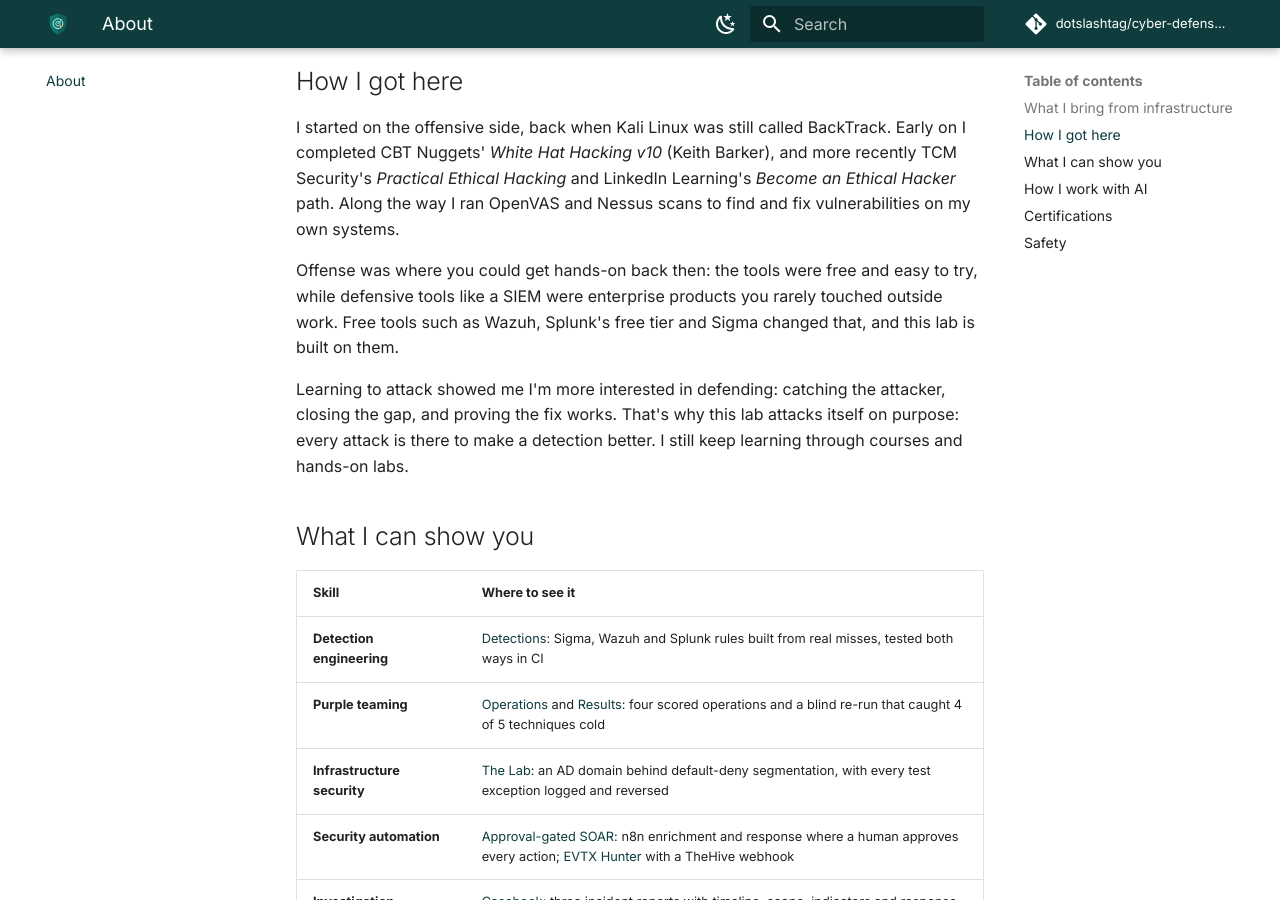
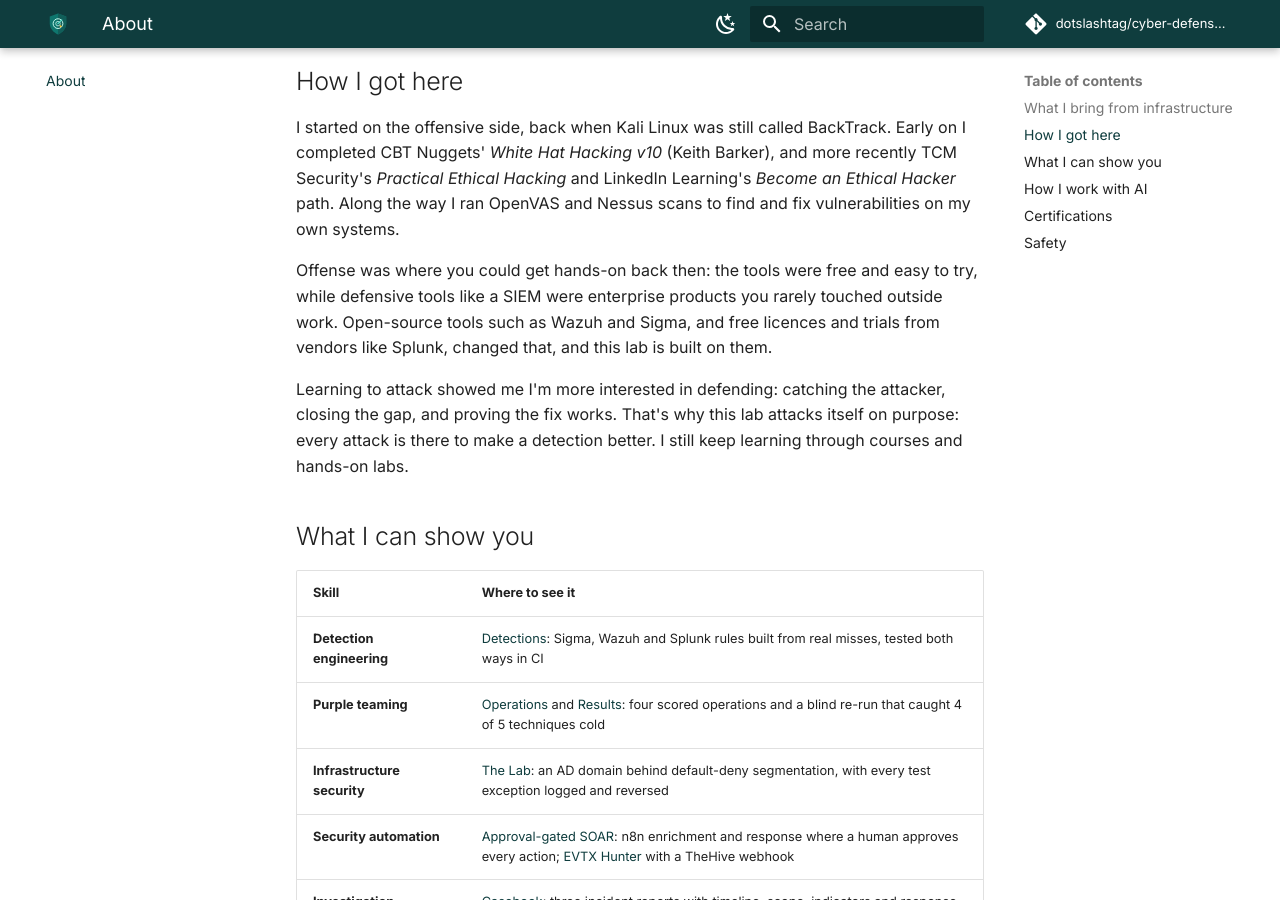
Before and after one commit to dotslashtag/cyber-defense-lab, an MkDocs documentation site: the page built from docs/about.md, in a window 1280 px wide and 900 px high, scrolled down 759 px. Built offline with MkDocs 1.6.1 and Material for MkDocs 9.7.7, drawn with Linux system fonts in a browser that asks for light colours; comment, search, counter and statistics services are not loaded.

Commit message:
Docs: About page: Splunk in the lab is a trial, not the free tier
Rewords the sentence so it doesn't claim the lab runs Splunk Free; the
lab notes record a trial licence.

Co-Authored-By: Claude Opus 5.5 <noreply@anthropic.com>
Claude-Session: https://claude.ai/code/session_01VSxWRXTvMG1cQKzoG3F5Sa

```diff
--- a/docs/about.md
+++ b/docs/about.md
@@ -39,8 +39,8 @@ own systems.
 
 Offense was where you could get hands-on back then: the tools were free and easy to try,
 while defensive tools like a SIEM were enterprise products you rarely touched outside work.
-Free tools such as Wazuh, Splunk's free tier and Sigma changed that, and this lab is built
-on them.
+Open-source tools such as Wazuh and Sigma, and free licences and trials from vendors like
+Splunk, changed that, and this lab is built on them.
 
 Learning to attack showed me I'm more interested in defending: catching the attacker,
 closing the gap, and proving the fix works. That's why this lab attacks itself on purpose:
```
